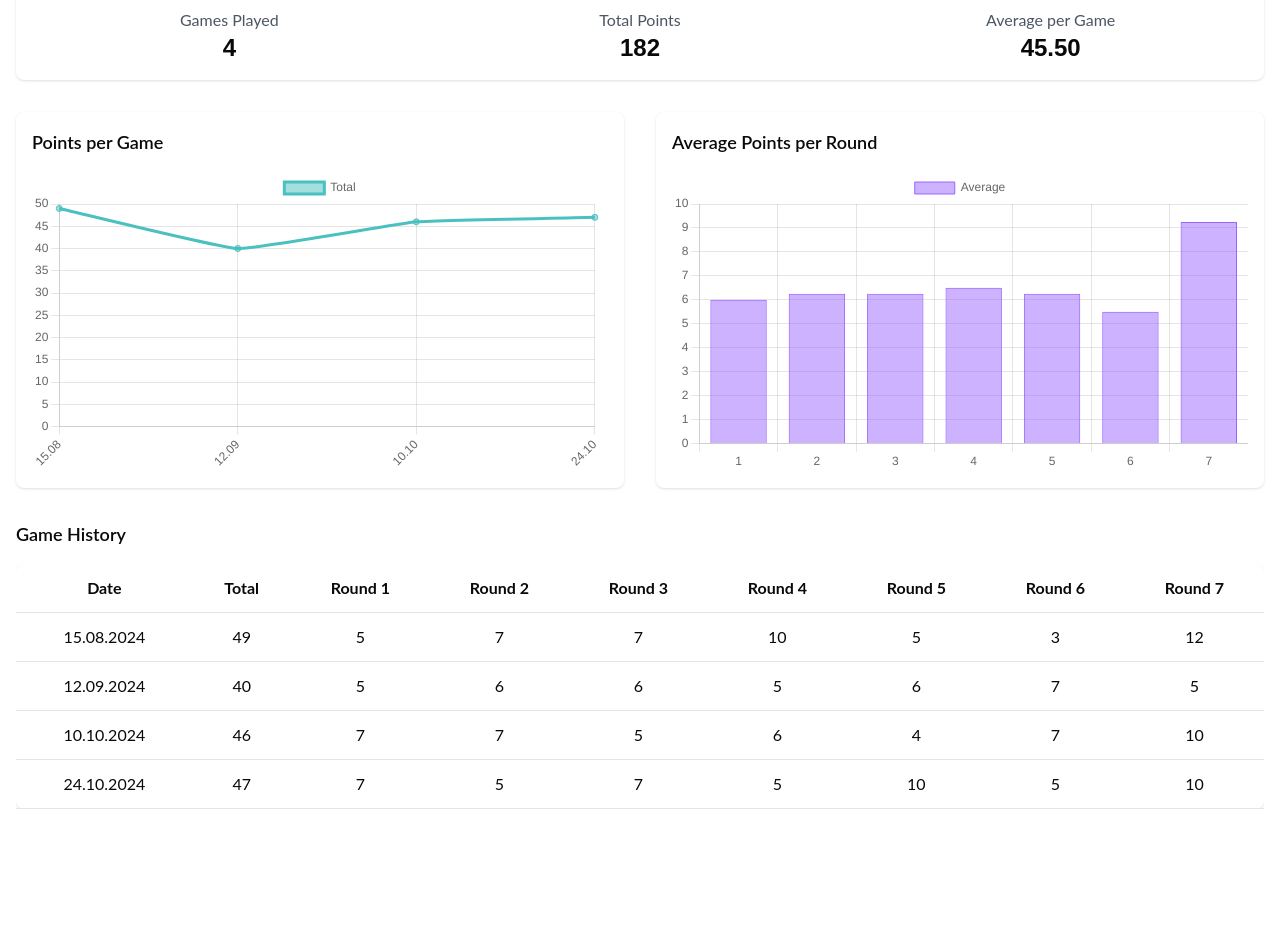
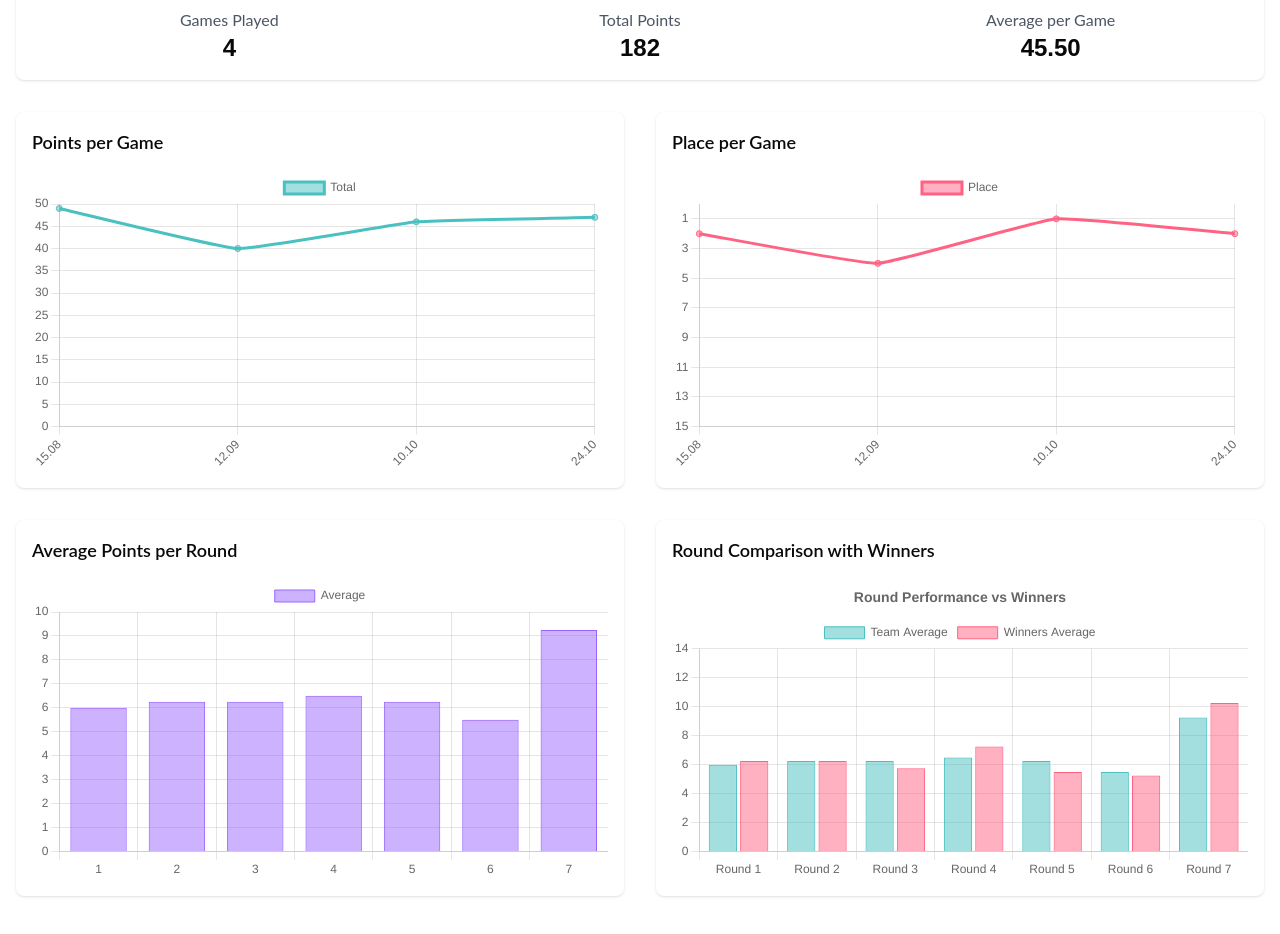
Before and after one commit to dzmitrybeinia9/random-strangers, a React (Vite) app: page /statistics in a window 1280 px wide. Shown: the part 220-1154 px from the top of the page. Before the commit the page ends 1065 px from the top, so only its background shows below. Built offline with nearby package versions, Linux system fonts and the light colour scheme; a web font is replaced by a local one.

Commit message:
add charts

```diff
--- a/src/components/layout/Navigation.tsx
+++ b/src/components/layout/Navigation.tsx
@@ -5,7 +5,7 @@ function Navigation() {
   const location = useLocation()
 
   const getLinkClass = (path: string) => `
-    inline-flex items-center px-1 pt-1 border-b-2 text-sm font-medium
+    inline-flex ml-6 items-center px-1 pt-1 border-b-2 text-base font-bold
     ${location.pathname === path
       ? 'border-indigo-500 text-gray-900'
       : 'border-transparent text-gray-500 hover:border-gray-300 hover:text-gray-700'
@@ -14,7 +14,7 @@ function Navigation() {
 
   return (
     <nav className="bg-white shadow-lg">
-      <div className="max-w-7xl mx-auto px-4">
+      <div className="max-w-7xl mx-auto px-1">
         <div className="flex justify-between h-16">
           <div className="flex">
             <div className="flex-shrink-0 flex items-center">
@@ -24,7 +24,7 @@ function Navigation() {
                 alt="MZGB Logo"
               />
             </div>
-            <div className="ml-6 flex space-x-8">
+            <div className="flex space-x-8">
               <Link to="/" className={getLinkClass('/')}>
                 Dashboard
               </Link>
--- a/src/pages/statistics/index.tsx
+++ b/src/pages/statistics/index.tsx
@@ -34,6 +34,7 @@ interface TeamGameData {
   date: string
   total: number
   scores: number[]
+  rank: number
 }
 
 function Statistics() {
@@ -52,7 +53,8 @@ function Statistics() {
           teamGames.push({
             date: game.date,
             total: teamInGame.total,
-            scores: teamInGame.scores
+            scores: teamInGame.scores,
+            rank: teamInGame.rank
           })
         }
 
@@ -107,6 +109,19 @@ function Statistics() {
     ],
   }
 
+  const rankPerGameData = {
+    labels: teamHistory.map(game => formatDate(game.date)),
+    datasets: [
+      {
+        label: 'Place',
+        data: teamHistory.map(game => game.rank),
+        borderColor: 'rgb(255, 99, 132)',
+        backgroundColor: 'rgba(255, 99, 132, 0.5)',
+        tension: 0.1,
+      },
+    ],
+  }
+
   const averagePointsPerRoundData = {
     labels: ['1', '2', '3', '4', '5', '6', '7'],
     datasets: [
@@ -119,6 +134,35 @@ function Statistics() {
       },
     ],
   }
+
+  // Add new calculation for winners' average scores
+  const winnersAveragePerRound = [1, 2, 3, 4, 5, 6, 7].map(roundIndex => {
+    const winnerScores = classicData.map(game => {
+      const winner = game.teams.find(team => team.rank === 1);
+      return winner?.scores[roundIndex - 1] || 0;
+    });
+    return Number((winnerScores.reduce((a, b) => a + b, 0) / winnerScores.length).toFixed(2));
+  });
+
+  const roundComparisonData = {
+    labels: ['Round 1', 'Round 2', 'Round 3', 'Round 4', 'Round 5', 'Round 6', 'Round 7'],
+    datasets: [
+      {
+        label: 'Team Average',
+        data: averagePointsPerRound,
+        backgroundColor: 'rgba(75, 192, 192, 0.5)',
+        borderColor: 'rgb(75, 192, 192)',
+        borderWidth: 1,
+      },
+      {
+        label: 'Winners Average',
+        data: winnersAveragePerRound,
+        backgroundColor: 'rgba(255, 99, 132, 0.5)',
+        borderColor: 'rgb(255, 99, 132)',
+        borderWidth: 1,
+      }
+    ]
+  };
 
   const lineChartOptions = {
     responsive: true,
@@ -194,6 +238,54 @@ function Statistics() {
     },
   }
 
+  const rankChartOptions = {
+    ...lineChartOptions,
+    scales: {
+      ...lineChartOptions.scales,
+      y: {
+        ...lineChartOptions.scales.y,
+        reverse: true,
+        min: 0,
+        max: 15,
+        ticks: {
+          stepSize: 1,
+          font: {
+            size: window.innerWidth < 768 ? 10 : 12
+          }
+        }
+      }
+    }
+  }
+
+  // Add specific options for the comparison chart
+  const comparisonChartOptions = {
+    ...barChartOptions,
+    plugins: {
+      ...barChartOptions.plugins,
+      title: {
+        display: true,
+        text: 'Round Performance vs Winners',
+        font: {
+          size: window.innerWidth < 768 ? 12 : 14
+        }
+      }
+    },
+    scales: {
+      ...barChartOptions.scales,
+      y: {
+        ...barChartOptions.scales.y,
+        min: 0,
+        max: 14, // Assuming maximum possible score per round is 12
+        ticks: {
+          stepSize: 2,
+          font: {
+            size: window.innerWidth < 768 ? 10 : 12
+          }
+        }
+      }
+    }
+  };
+
   return (
     <div className="p-2 sm:p-4">
       <h1 className="text-xl sm:text-2xl font-bold mb-4">Statistics</h1>
@@ -231,9 +323,23 @@ function Statistics() {
         </div>
 
         <div className="bg-white p-3 sm:p-4 rounded-lg shadow">
+          <h3 className="text-base sm:text-lg font-semibold mb-2 sm:mb-4">Place per Game</h3>
+          <div className="h-[250px] sm:h-[300px]">
+            <Line options={rankChartOptions} data={rankPerGameData} />
+          </div>
+        </div>
+
+        <div className="bg-white p-3 sm:p-4 rounded-lg shadow">
           <h3 className="text-base sm:text-lg font-semibold mb-2 sm:mb-4">Average Points per Round</h3>
           <div className="h-[250px] sm:h-[300px]">
             <Bar options={barChartOptions} data={averagePointsPerRoundData} />
+          </div>
+        </div>
+
+        <div className="bg-white p-3 sm:p-4 rounded-lg shadow">
+          <h3 className="text-base sm:text-lg font-semibold mb-2 sm:mb-4">Round Comparison with Winners</h3>
+          <div className="h-[250px] sm:h-[300px]">
+            <Bar options={comparisonChartOptions} data={roundComparisonData} />
           </div>
         </div>
       </div>
```
